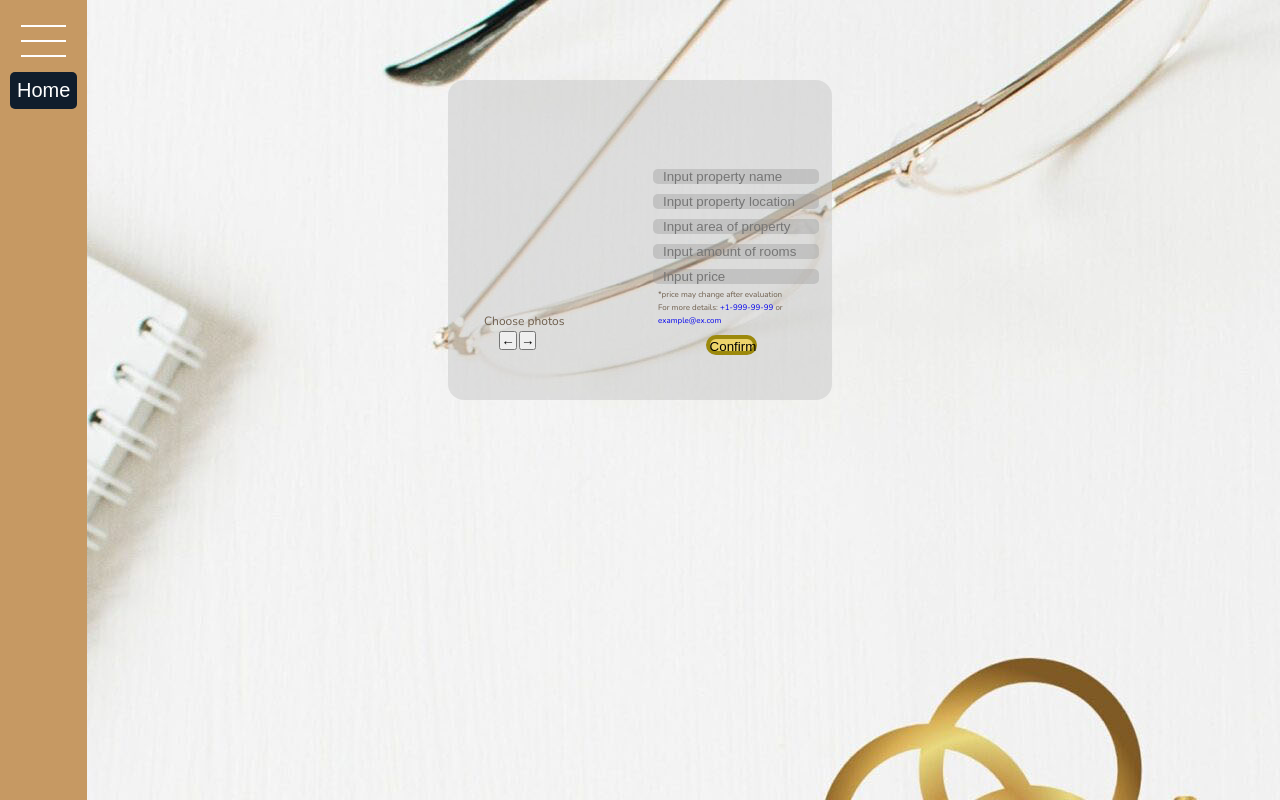
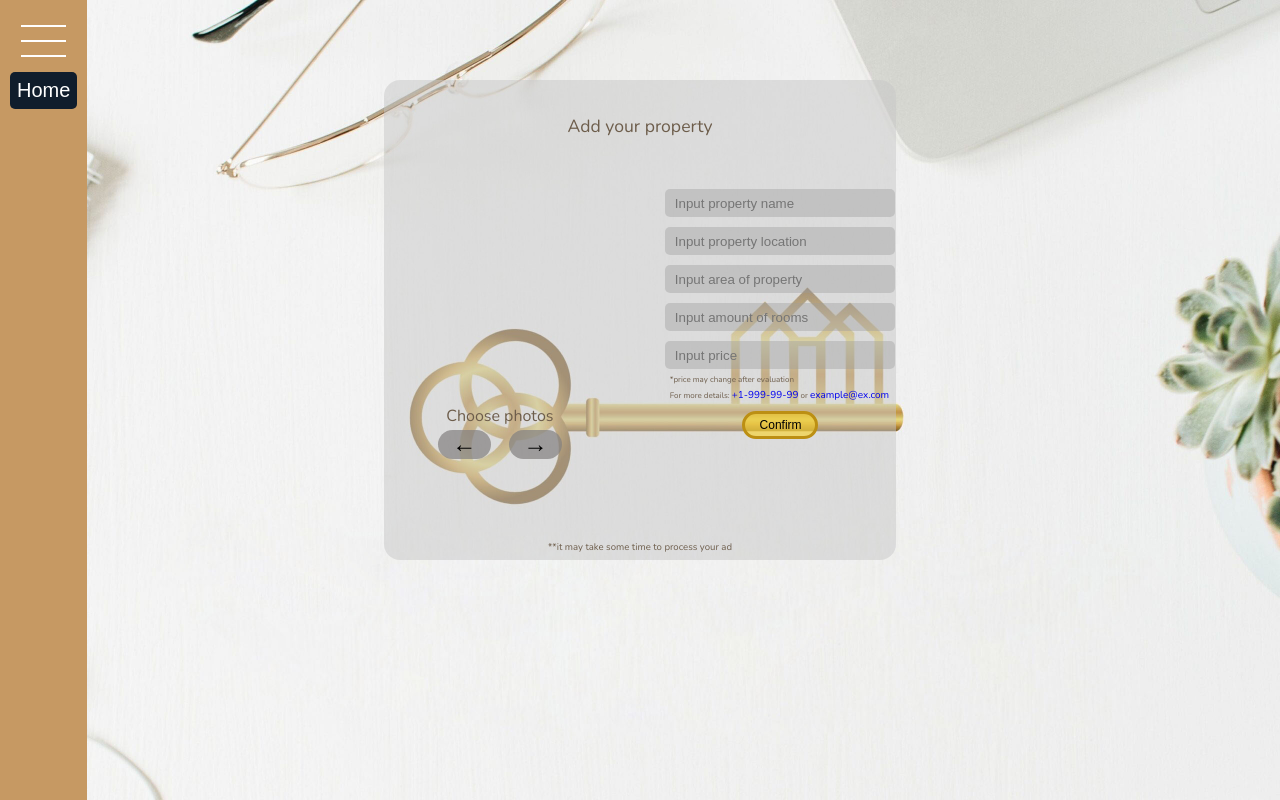
Before and after one commit to clar1k/nexter-ready, a Flask app: template templates/newProperty.html in a window 1280 px wide. Run offline with Flask 3, Linux system fonts and the light colour scheme; the template is opened without the code that fills it, so the values that code supplies are empty.

Commit message:
finished "add your property" page

```diff
--- a/static/css/propertyStyle.css
+++ b/static/css/propertyStyle.css
@@ -16,7 +16,10 @@ body {
   color: #6D5D4B;
   font-weight: 300;
   line-height: 1.6;
-  background-image: url(../img/prBack.jpg); }
+  background-image: url(../img/prBack.jpg);
+  background-repeat: no-repeat;
+  background-size: cover;
+}
 
   .sidebar {
     background-color: #c69963;
@@ -84,19 +87,23 @@ body {
         .nav-btn::after {
           transform: translateY(1.3rem); }
 
-  .form{
-    display: flex;
-    justify-content: center;
-    height:40vh ;
-    width: 30vw;
+  .container{
+    height:60vh ;
+    width: 40vw;
     background-color: rgba(200, 200 , 200, 0.5);
-    padding: 9vh 0px;
-    margin: 10vh 35vw;
+    padding: 4vh 0px 9vh 0px;
+    margin: 10vh 30vw 10vh 30vw;
     border-radius: 2vh;
   }
 
+  .form{
+    margin-top: 3vh;
+    display: flex;
+    justify-content: center;
+  }
+
   .form-fields{
-    margin-top: 1.5vh;
+    margin-top: 4vh;
     display: flex;
     flex-direction: column;
     margin-left: 5vh;
@@ -106,19 +113,19 @@ body {
     display: flex;
     justify-content: center;
     align-items: center;
-    height: 20vh;
-    width: 20vh;
+    height: 30vh;
+    width: 30vh;
   }
 
-  .photos-label p{
-    margin-left: 4.5vh;
-    font-size: 1.5vh;
+  .label-text{
+    text-align: center;
+    font-size: 2vh;
     object-fit: contain;
     transform: scale(1);
     transform-origin: center;
     transition: transform 0.3s ease;
   }
- .photos-label p:hover{
+ .label-text:hover{
     cursor: pointer;
     transform: scale(1.2);
   }
@@ -129,8 +136,8 @@ body {
     margin: 5px;
     padding-left: 10px;
     background-color: rgba(155, 155 , 155, 0.4);
-    height: 2vh;
-    width: 13vw;
+    height: 3.5vh;
+    width: 18vw;
  }
 
 .form-fields p{
@@ -139,29 +146,77 @@ body {
  }
 
 .buttons{
-    margin-left: 4vw;
-    border: none;
-    background-color: transparent;
+    text-align: center;
   }
 
-#confirm{
+  .button{
+    margin: 0 1vh;
+    padding: 0vh 1.8vh 0.2vh;
+    background-color: rgba(132, 129, 129, 0.715);
+    border: none;
+    border-radius: 100px;
+    transform: scale(1);
+    transform-origin: center;
+    transition: transform 0.3s ease;
+ }
+ .button:hover{
+  cursor: pointer;
+  transform: scale(1.2);
+ }
+
+ .arrow{
+  font-size: 3vh;
+ }
+
+
+ #confirm {
+  align-self: center;
   margin-top: 1vh;
   background-color: rgb(255, 208, 0, 0.5);
-    width: 4vw;
-    height: 2.5vh;
-    margin-left: 4.5vw;
-    border: solid rgb(156, 137, 12) 0.3em;
+  width: 6vw;
+  height: 3.5vh;
+  border: solid rgb(188, 143, 19) 0.4vh;
   border-radius: 1000px;
   object-fit: contain;
   transform: scale(1);
   transform-origin: center;
   transition: transform 0.3s ease;
 }
-#confirm:hover{
-    cursor:pointer;
+
+#confirm:hover {
+  cursor: pointer;
   transform: scale(1.2);
 }
+#confirm p{
+  font-size: 1.5vh;
+}
 
-#details{
+.pconfirm {
+  margin-right: 0.6vh;
+}
+#details {
   text-decoration: none;
+  font-size: 1.25vh;
 }
+
+.block-name{
+  display: flex;
+  justify-content: center;
+  font-size: 2.2vh;
+}
+
+.notice{
+  margin-top: 10vh;
+  display: flex;
+  justify-content: center;
+  font-size: 1.2vh;
+}
+
+@media screen and (max-width: 1281px) {
+  .form-fields{
+    margin-top: 2.5vh;
+  }
+  .pconfirm {
+    padding-right: 0.5vh;
+  }
+}
--- a/static/js/propertyScript.js
+++ b/static/js/propertyScript.js
@@ -35,8 +35,8 @@ const imageInput = document.getElementById('image-input');
       const imageElement = document.createElement('img');
       imageElement.classList.add('preview-image');
       imageElement.onload = function() {
-        if (imageElement.width > 20 || imageElement.height > 20) {
-          const scaleFactor = Math.min(20 / imageElement.width, 20 / imageElement.height);
+        if (imageElement.width > 30 || imageElement.height > 30) {
+          const scaleFactor = Math.min(30 / imageElement.width, 30 / imageElement.height);
           const newWidth = imageElement.width * scaleFactor;
           const newHeight = imageElement.height * scaleFactor;
           imageElement.style.width = newWidth + 'vh';
--- a/templates/newProperty.html
+++ b/templates/newProperty.html
@@ -17,14 +17,16 @@
         <button class="sidebar__btn login">Home</button>
     </div>
 
+    <div class="container">
+        <p class="block-name">Add your property</p>
         <div class="form">
             <div class="img-form">
                 <div id="preview-container"></div>
                 <input type="file" id="image-input" multiple style="display: none;" >
-            <label class="photos-label" for="image-input"><p>Choose photos</p></label>
+                <label class="photos-label" for="image-input"><p class="label-text">Choose photos</p></label>
                 <div class="buttons">
-                <button id="prev-button">←</button>
-                <button id="next-button">→</button>
+                    <button class="button"id="prev-button"><p class="arrow">←</p></button>
+                    <button class="button"id="next-button"><p class="arrow">→</p></button>
                 </div>
             </div>
             <div class="form-fields">
@@ -35,8 +37,10 @@
                 <input type="text" id="price" placeholder="Input price">
                 <p>*price may change after evaluation</p>
                 <p>For more details: <a id="details" href="#">+1-999-99-99</a> or <a id="details" href="#">example@ex.com</a></p>
-            <button id="confirm">Confirm</button>
+                <button id="confirm"><p class="pconfirm">Confirm</p></button>
             </div>
+        </div>
+        <p class="notice">**it may take some time to process your ad</p>
     </div>
 
 
```
Lines whose indentation alone changed are shown as unchanged.
